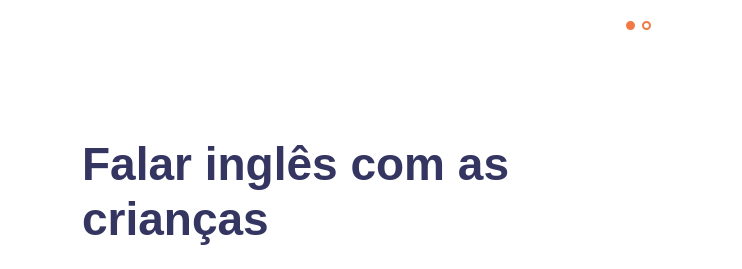
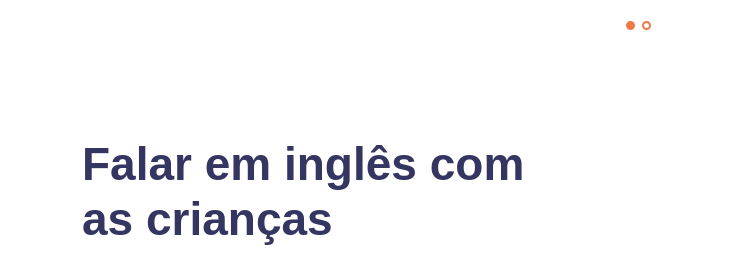
Before and after one commit to RodrigoGoncalves1/projeto_ada, a plain HTML site: page index.html in a window 1280 px wide. Shown: the part 10980-11249 px from the top of the page, 0-742 px from the left. Drawn offline with nearby package versions, Linux system fonts and the light colour scheme; files that its build step writes are made by us from their sources; a web font is replaced by a local one.

Commit message:
alteração de texto

```diff
--- a/index.html
+++ b/index.html
@@ -923,7 +923,7 @@
 						<iframe width="560" height="315" src="images/video123.mp4" title="Contanto até 10" frameborder="0" allow="accelerometer; autoplay; clipboard-write; encrypted-media; gyroscope; picture-in-picture" allowfullscreen></iframe>
 					</div>
 					<div class="col-lg-5" data-aos="fade-up" data-aos-delay="100">
-						<h2 class="heading mb-4">Falar inglês com as crianças</h2>
+						<h2 class="heading mb-4">Falar em inglês com as crianças</h2>
 						<p>No começo parece que não vão entender, mas quando vejo esses videos sei que é a melhor escolha que eu poderia ter feito. Todo dia eu me orgulho de ver o desenvolvimento e  fluência da minha menina de quase 3 anos, falando e entendendo português e inglês.</p>
 					</div>
 				</div>
```
